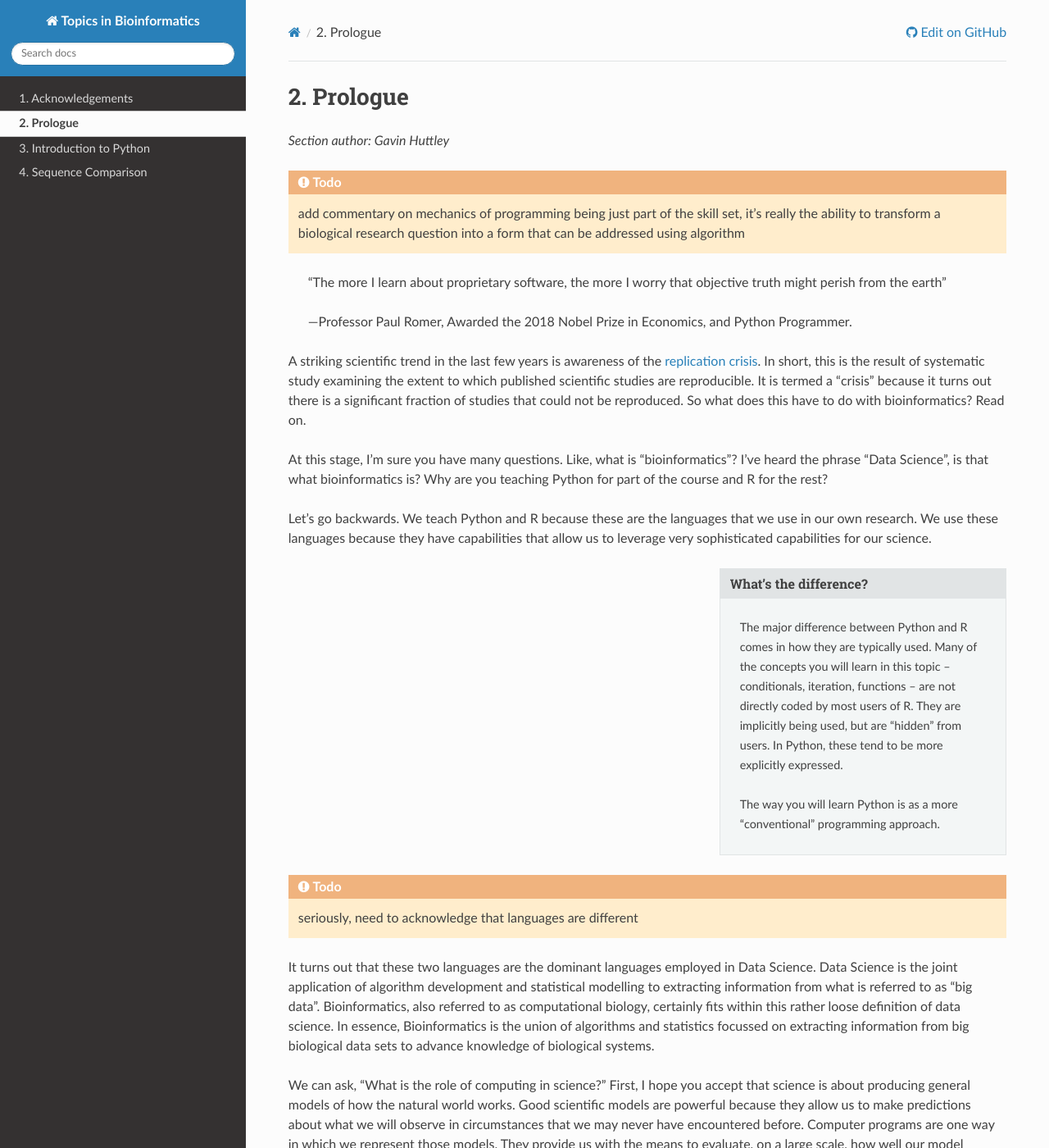
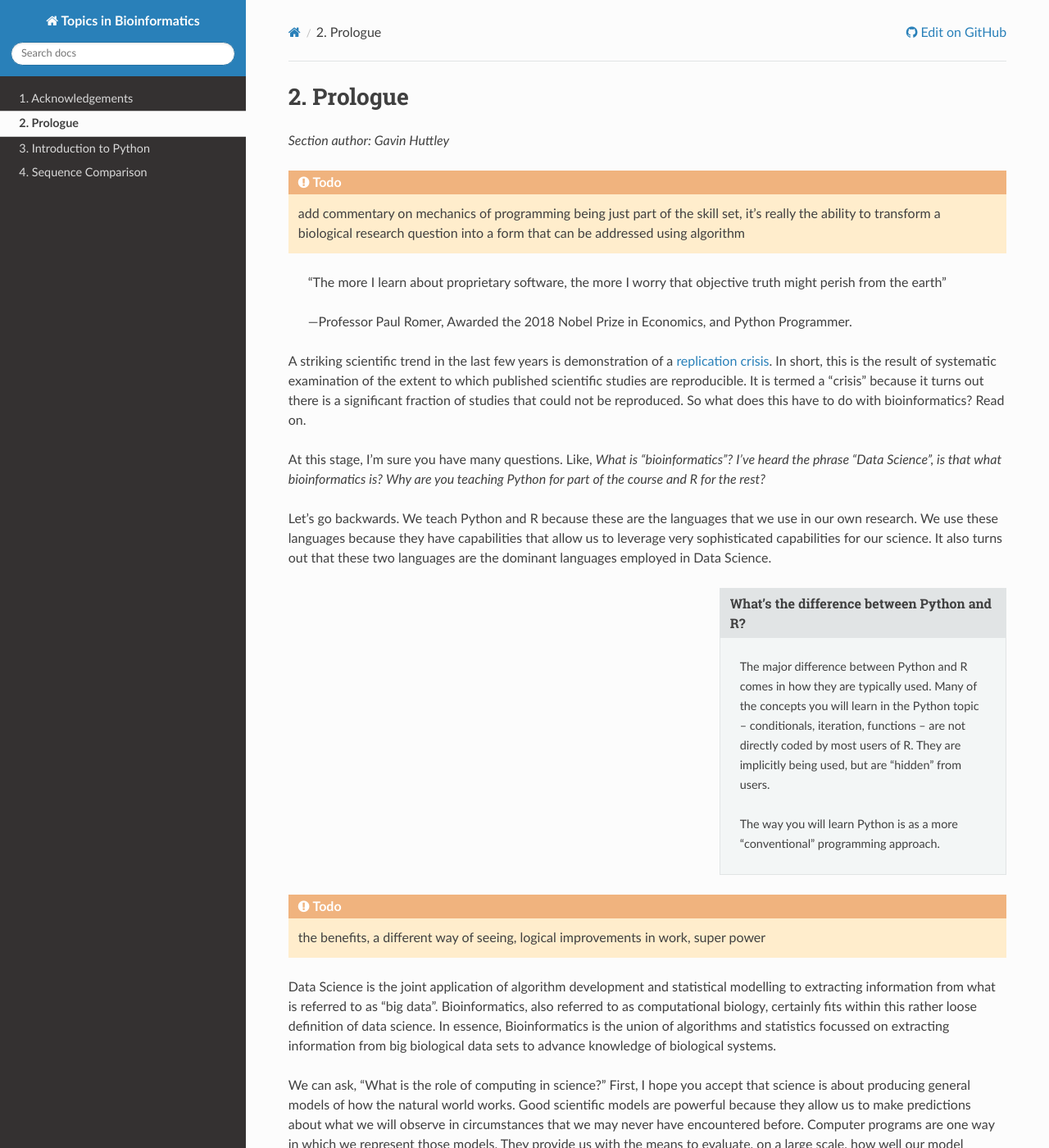
Before and after one commit to GavinHuttley/tib, a Sphinx documentation site: the page built from source/intro.rst, in a window 1280 px wide and 1400 px high. Shown: the whole window at 82% size. Built offline with Sphinx 7.4.7 and the Read the Docs theme 2.0.0, drawn with Linux system fonts in a browser that asks for light colours; some of the changed text lies outside the part shown.

Commit message:
language tidy of intro

```diff
--- a/source/intro.rst
+++ b/source/intro.rst
@@ -12,30 +12,30 @@ Prologue
 
     --- Professor Paul Romer, Awarded the 2018 Nobel Prize in Economics, and Python Programmer.
 
-A striking scientific trend in the last few years is awareness of the `replication crisis`_. In short, this is the result of systematic study examining the extent to which published scientific studies are reproducible. It is termed a "crisis" because it turns out there is a significant fraction of studies that could not be reproduced. So what does this have to do with bioinformatics? Read on.
+A striking scientific trend in the last few years is demonstration of a `replication crisis`_. In short, this is the result of systematic examination of the extent to which published scientific studies are reproducible. It is termed a "crisis" because it turns out there is a significant fraction of studies that could not be reproduced. So what does this have to do with bioinformatics? Read on.
 
-At this stage, I'm sure you have many questions. Like, what is "bioinformatics"? I've heard the phrase "Data Science", is that what bioinformatics is? Why are you teaching Python for part of the course and R for the rest?
+At this stage, I'm sure you have many questions. Like, *What is "bioinformatics"?* *I've heard the phrase "Data Science", is that what bioinformatics is?* *Why are you teaching Python for part of the course and R for the rest?*
 
-Let's go backwards. We teach Python and R because these are the languages that we use in our own research. We use these languages because they have capabilities that allow us to leverage very sophisticated capabilities for our science.
+Let's go backwards. We teach Python and R because these are the languages that we use in our own research. We use these languages because they have capabilities that allow us to leverage very sophisticated capabilities for our science. It also turns out that these two languages are the dominant languages employed in Data Science.
 
-.. sidebar:: What's the difference?
+.. sidebar:: What's the difference between Python and R?
 
-    The major difference between Python and R comes in how they are typically used. Many of the concepts you will learn in this topic -- conditionals, iteration, functions -- are not directly coded by most users of R. They are implicitly being used, but are "hidden" from users. In Python, these tend to be more explicitly expressed.
+    The major difference between Python and R comes in how they are typically used. Many of the concepts you will learn in the Python topic -- conditionals, iteration, functions -- are not directly coded by most users of R. They are implicitly being used, but are "hidden" from users.
 
     The way you will learn Python is as a more "conventional" programming approach.
 
-.. todo:: seriously, need to acknowledge that languages are different
+.. todo:: the benefits, a different way of seeing, logical improvements in work, super power
 
-It turns out that these two languages are the dominant languages employed in Data Science. Data Science is the joint application of algorithm development and statistical modelling to extracting information from what is referred to as "big data". Bioinformatics, also referred to as computational biology, certainly fits within this rather loose definition of data science. In essence, Bioinformatics is the union of algorithms and statistics focussed on extracting information from big biological data sets to advance knowledge of biological systems.
+Data Science is the joint application of algorithm development and statistical modelling to extracting information from what is referred to as "big data". Bioinformatics, also referred to as computational biology, certainly fits within this rather loose definition of data science. In essence, Bioinformatics is the union of algorithms and statistics focussed on extracting information from big biological data sets to advance knowledge of biological systems.
+
+.. seriously, need to acknowledge that languages are different
 
 We can ask, "What is the role of computing in science?" First, I hope you accept that science is about producing general models of how the natural world works. Good scientific models are powerful because they allow us to make predictions about what we will observe in circumstances that we may never have encountered before. Computer programs are one way in which we represent those models. They provide us with the means to evaluate, on a large scale, how well our model matches actual data. In other words, computing is at the very centre of scientific practice.
 
-What will I get out of this course? An understanding of how computer programs work. Improvements in your logical reasoning. An understanding of how to take advantage of computing to advance your own scientific interests. An appreciation of the pitfalls of software!
+*What will I get out of this course?* An understanding of how computer programs work. Improvements in your logical reasoning. An understanding of how to take advantage of computing to advance your own scientific interests. An appreciation of the pitfalls of software!
 
 Back to the replication crisis. When given the same input, computer programs are, by design, intended to produce the same output. Given computing is a central part of science, its usage needs to be done with replication in mind.
 
 It is my goal that after this course your awareness on how to write code and validate its correctness makes you part of the solution to the replication crisis.
 
 .. _`replication crisis`: https://en.wikipedia.org/wiki/Replication_crisis
-
-.. todo:: the benefits, a different way of seeing, logical improvements in work, super power
```
